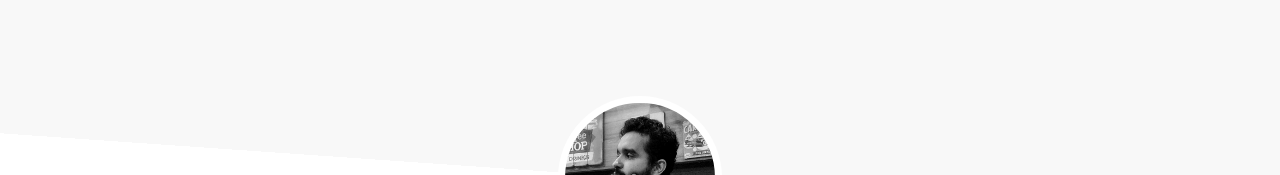
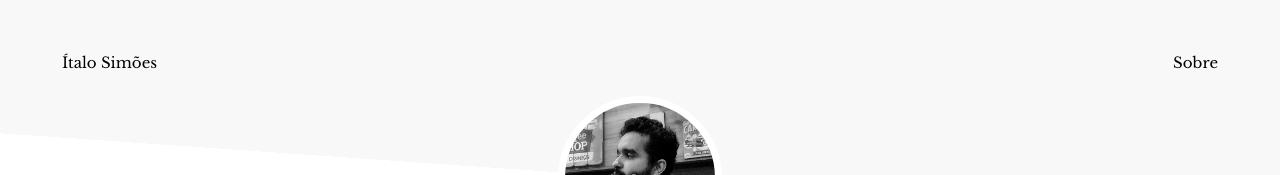
Before and after one commit to itsimoes/portfolio-2023, a React (Create React App) app: page / in a window 1280 px wide. Shown: the top 175 px of the page. Built offline with nearby package versions, Linux system fonts and the light colour scheme.

Commit message:
navbar component criado e estilizado

```diff
--- a/package.json
+++ b/package.json
@@ -13,6 +13,7 @@
     "react": "^18.2.0",
     "react-dom": "^18.2.0",
     "react-scripts": "5.0.1",
+    "react-scroll": "^1.9.0",
     "sass": "^1.69.5",
     "typescript": "^4.9.5",
     "web-vitals": "^2.1.4"
@@ -40,5 +41,8 @@
       "last 1 firefox version",
       "last 1 safari version"
     ]
+  },
+  "devDependencies": {
+    "@types/react-scroll": "^1.8.10"
   }
 }
--- a/src/App.tsx
+++ b/src/App.tsx
@@ -1,10 +1,12 @@
 import React from "react";
 import "./App.scss";
 import Home from "./components/Home/Home";
+import Navbar from "./components/Navbar/Navbar";
 
 function App() {
   return (
     <>
+      <Navbar />
       <Home />
     </>
   );
--- /dev/null
+++ b/src/components/Navbar/Navbar.tsx
@@ -0,0 +1,20 @@
+import React from "react";
+import "./style.scss";
+import { Link } from "react-scroll";
+
+const Navbar = () => {
+  return (
+    <div className="navbar_wrapper">
+      <div className="navbar_container">
+        <h4 className="navbar_title">Ítalo Simões</h4>
+        <Link to="sobre" smooth spy hashSpy>
+          <button className="navbar_about draw">
+            <h4>Sobre</h4>
+          </button>
+        </Link>
+      </div>
+    </div>
+  );
+};
+
+export default Navbar;
--- /dev/null
+++ b/src/components/Navbar/style.scss
@@ -0,0 +1,25 @@
+.navbar_wrapper {
+  position: absolute;
+  width: 100vw;
+
+  h4 {
+    font-family: "Libre Baskerville", serif;
+    font-size: 15px;
+    font-weight: 400;
+  }
+}
+.navbar_container {
+  padding: 2rem;
+  display: flex;
+  justify-content: space-between;
+  align-items: center;
+}
+
+.navbar_title {
+    padding-left: 30px;
+    padding-right: 30px;
+}
+.navbar_about {
+  padding-left: 30px;
+  padding-right: 30px;
+}
--- a/src/index.scss
+++ b/src/index.scss
@@ -1,25 +1,26 @@
 :root {
   --primary_white: white;
   --primary_black: #515971;
-  --primary_coral: #FF7C87;
-  --primary_gray: #F8F8F8;
+  --primary_coral: #ff7c87;
+  --primary_gray: #f8f8f8;
 }
 
 body {
   margin: 0;
-  font-family: -apple-system, BlinkMacSystemFont, 'Segoe UI', 'Roboto', 'Oxygen',
-    'Ubuntu', 'Cantarell', 'Fira Sans', 'Droid Sans', 'Helvetica Neue',
+  font-family: -apple-system, BlinkMacSystemFont, "Segoe UI", "Roboto", "Oxygen",
+    "Ubuntu", "Cantarell", "Fira Sans", "Droid Sans", "Helvetica Neue",
     sans-serif;
+  font-family: "Libre Baskerville", serif;
   -webkit-font-smoothing: antialiased;
   -moz-osx-font-smoothing: grayscale;
   -webkit-tap-highlight-color: transparent; //disable links default hover color background
- *:focus {
-  outline-color: var(--primary_coral);
- }
+  *:focus {
+    outline-color: var(--primary_coral);
+  }
 }
 
 code {
-  font-family: 'Bad Script', cursive;
-  font-family: source-code-pro, Menlo, Monaco, Consolas, 'Courier New',
+  font-family: "Bad Script", cursive;
+  font-family: source-code-pro, Menlo, Monaco, Consolas, "Courier New",
     monospace;
 }
```
Also changed, not shown: 1 other file (tests, documents, lock files or other folders).
